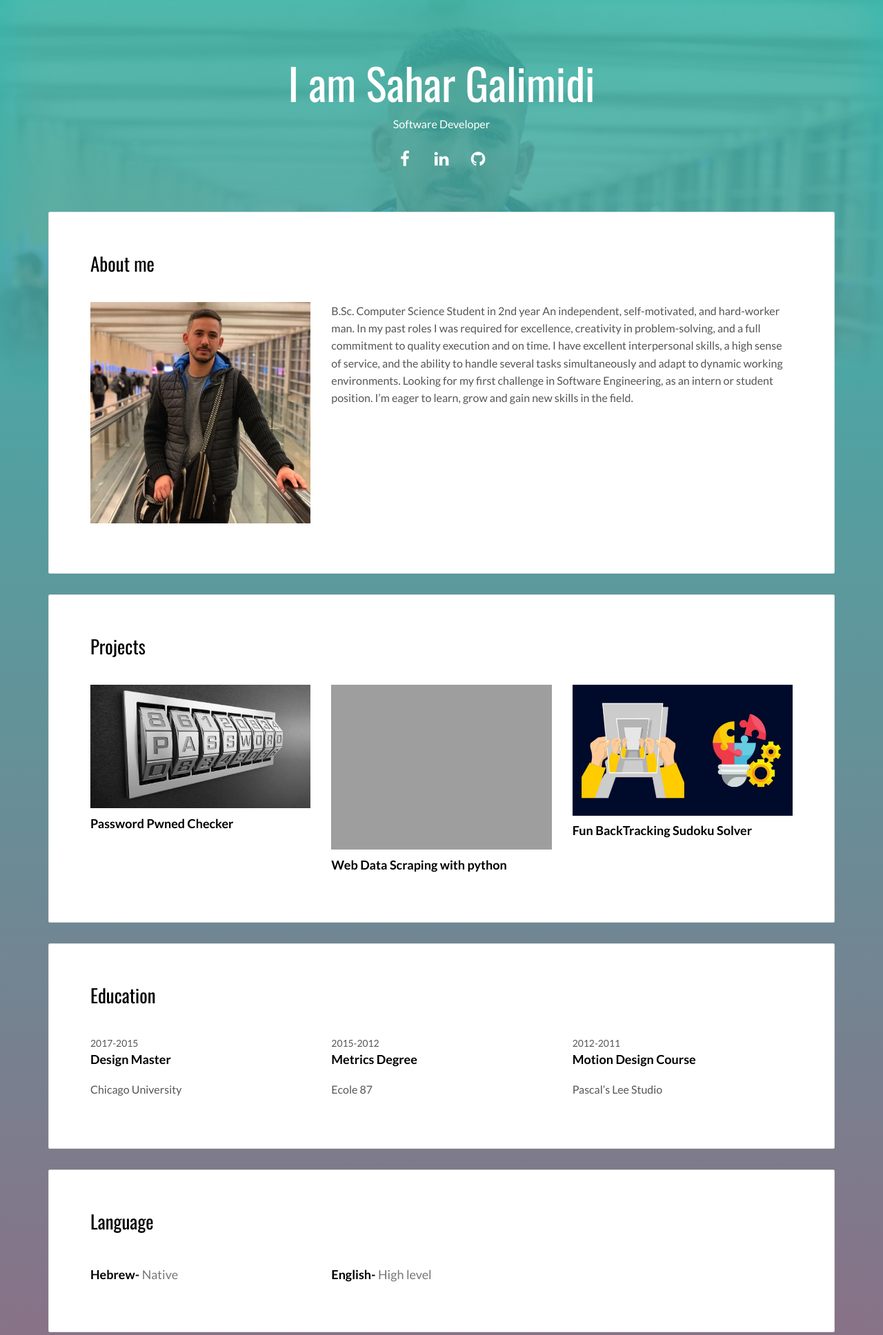
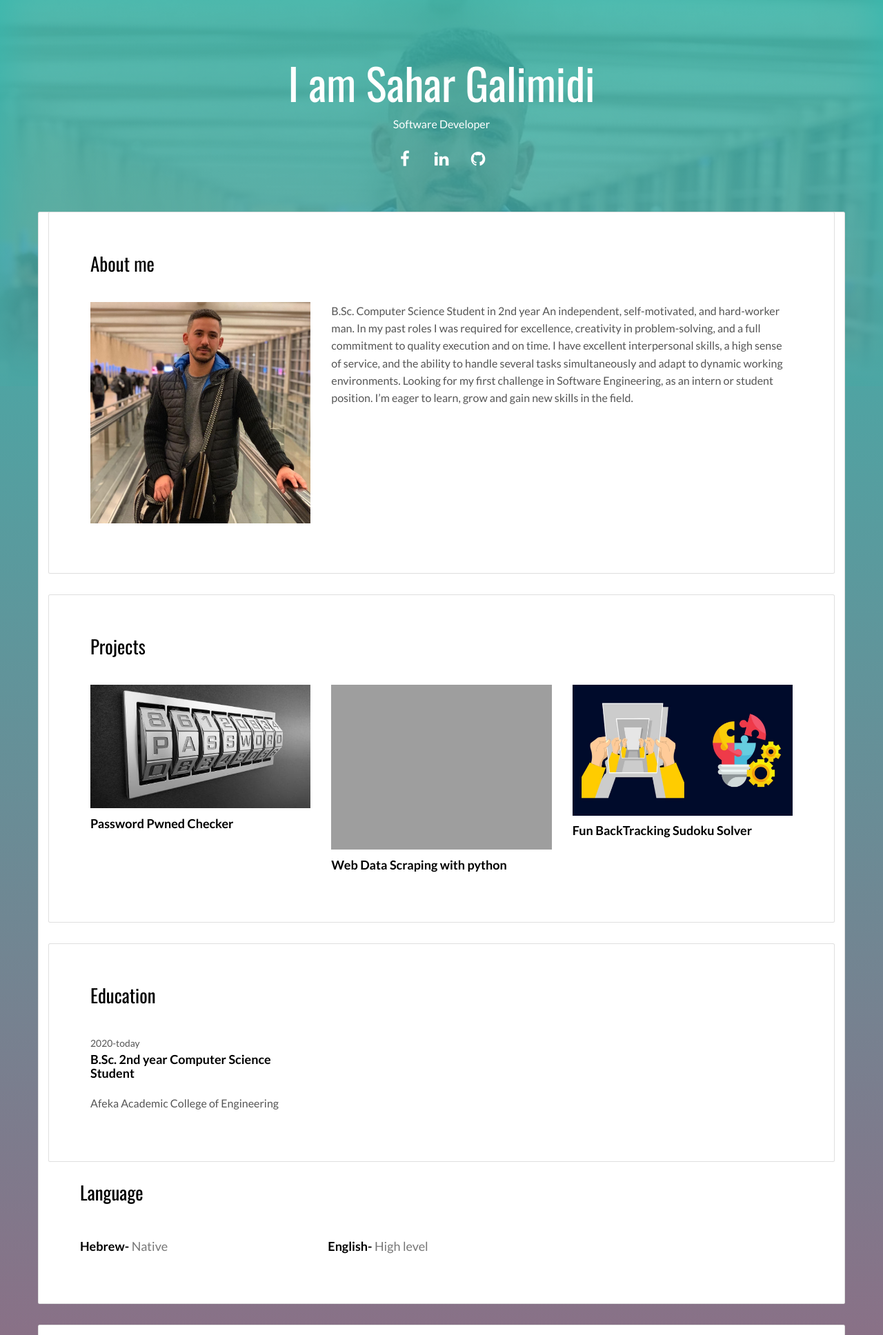
Before and after one commit to SaharGalimidi/Portfo, a Flask app: page / in a window 1280 px wide. Shown: the top 1936 px of the page at 69% size. Run offline with Flask 2, Linux system fonts and the light colour scheme; some libraries are stand-ins or nearby versions; grey boxes are pictures that could not be loaded.

Commit message:
profolio web site

```diff
--- a/templates/index.html
+++ b/templates/index.html
@@ -120,25 +120,25 @@
             <div class="row">
               <div class="col-md-4">
                 <div class="education-experience">
-                  <small class="date">2017-2015</small>
-                  <h3 class="h5 date-title">Design Master</h3>
-                  <p>Chicago University</p>
+                  <small class="date">2020-today</small>
+                  <h3 class="h5 date-title">B.Sc. 2nd year Computer Science Student</h3>
+                  <p>Afeka Academic College of Engineering</p>
                 </div>
 
               </div>
-              <div class="col-md-4">
-                <div class="education-experience">
-                  <small class="date">2015-2012</small>
-                  <h3 class="h5 date-title">Metrics Degree</h3>
-                  <p>Ecole 87</p>
-                </div>
-              </div>
-              <div class="col-md-4">
-                <div class="education-experience">
-                  <small class="date">2012-2011</small>
-                  <h3 class="h5 date-title">Motion Design Course</h3>
-                  <p>Pascal’s Lee Studio</p>
-                </div>
+<!--              <div class="col-md-4">-->
+<!--                <div class="education-experience">-->
+<!--                  <small class="date">2015-2012</small>-->
+<!--                  <h3 class="h5 date-title">Metrics Degree</h3>-->
+<!--                  <p>Ecole 87</p>-->
+<!--                </div>-->
+<!--              </div>-->
+<!--              <div class="col-md-4">-->
+<!--                <div class="education-experience">-->
+<!--                  <small class="date">2012-2011</small>-->
+<!--                  <h3 class="h5 date-title">Motion Design Course</h3>-->
+<!--                  <p>Pascal’s Lee Studio</p>-->
+<!--                </div>-->
               </div>
             </div>
           </div>
```
